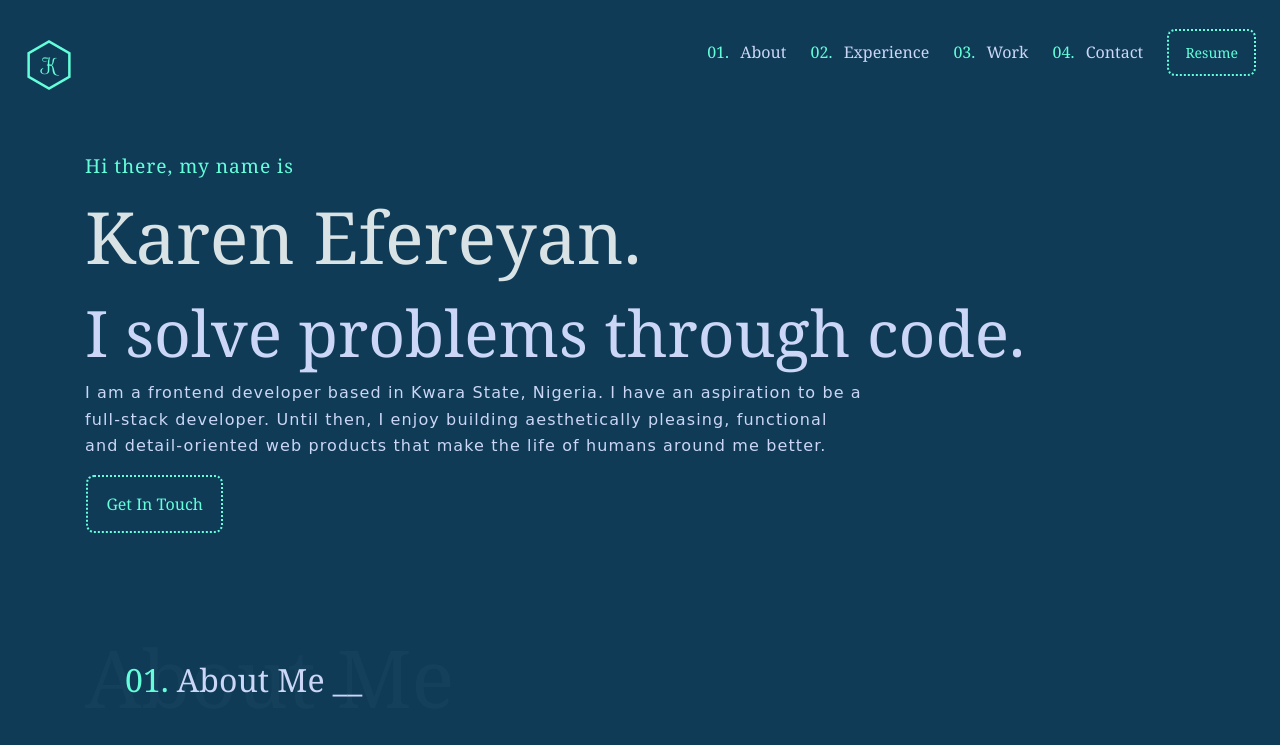
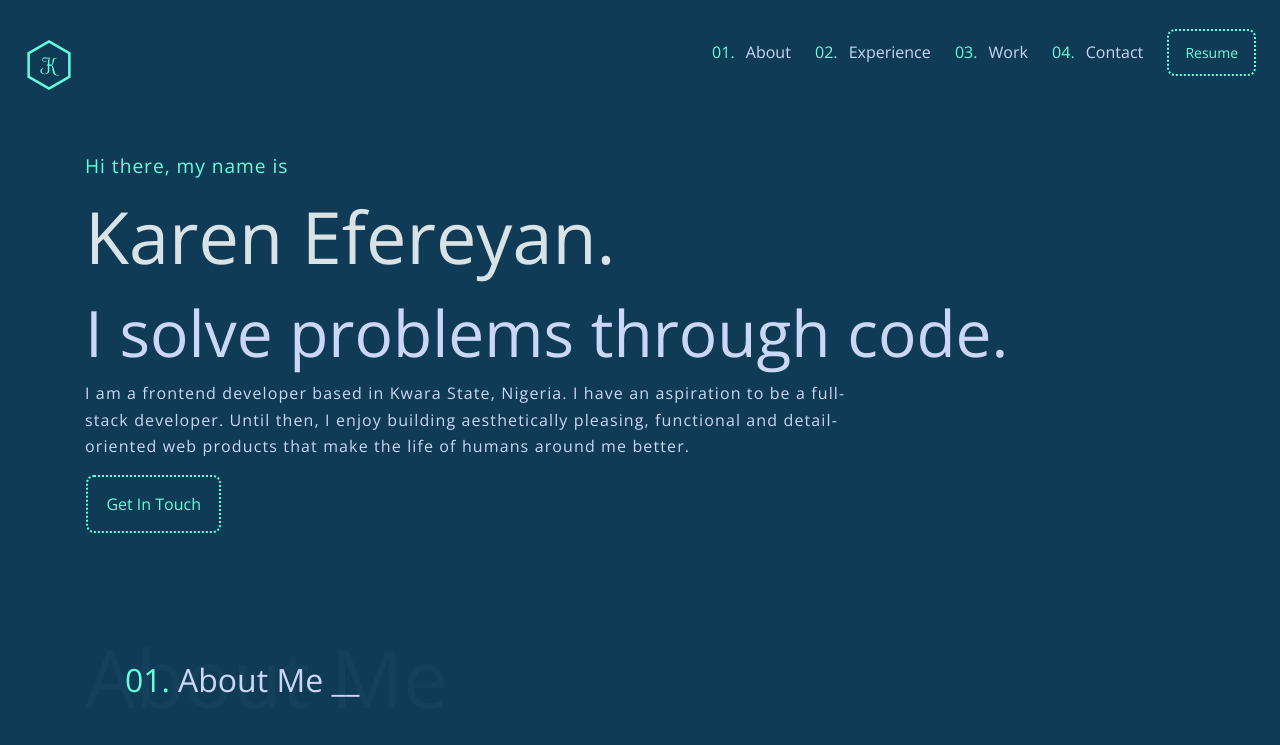
Before and after one commit to Babsbright/My-Portfolio, a plain HTML site: page index.html in a window 1280 px wide. Shown: the top 745 px of the page. Drawn offline with nearby package versions, Linux system fonts and the light colour scheme; grey boxes are pictures that could not be loaded.

Commit message:
fonts + resume

```diff
--- a/index.html
+++ b/index.html
@@ -11,6 +11,8 @@
     <title>Karen Efereyan | FrontEnd Developer</title>
     <link rel="stylesheet" href="./fontawesome/css/all.min.css" />
     <!--Animate.css library link-->
+    <!--Google fonts-->
+    <link href="https://fonts.googleapis.com/css2?family=Open+Sans&display=swap" rel="stylesheet">
     <link
       rel="stylesheet"
       href="https://cdnjs.cloudflare.com/ajax/libs/animate.css/4.0.0/animate.min.css"
@@ -54,7 +56,7 @@
           </li>
           <li class="listItem">
             <a
-              href="./assets/resume.pdf Rose Lines Customer Service Resume.pdf"
+              href="./assets/resume.pdf"
               class="resume link"
               >Resume</a
             >
@@ -89,7 +91,7 @@
         </li>
         <li class="listItem mobileItems">
           <a
-            href="./assets/resume.pdf Rose Lines Customer Service Resume.pdf"
+            href="./assets/resume.pdf"
             class="resume link mobileCv"
             >Resume</a
           >
--- a/style.css
+++ b/style.css
@@ -6,7 +6,9 @@
 }
 body {
   background-color: #0f3b57;
-  font-family: Georgia, "Times New Roman", Times, serif;
+  font-family: "Open Sans", sans-serif;
+  font-size: 1rem;
+  font-weight: 400;
 }
 #header {
   padding: 2.5rem 1.5rem;
@@ -121,7 +123,6 @@ body {
   letter-spacing: 0.07rem;
   width: 70%;
   line-height: 1.65rem;
-  font-family: cursive, monospace;
 }
 .hero-btn a {
   text-transform: capitalize;
```
